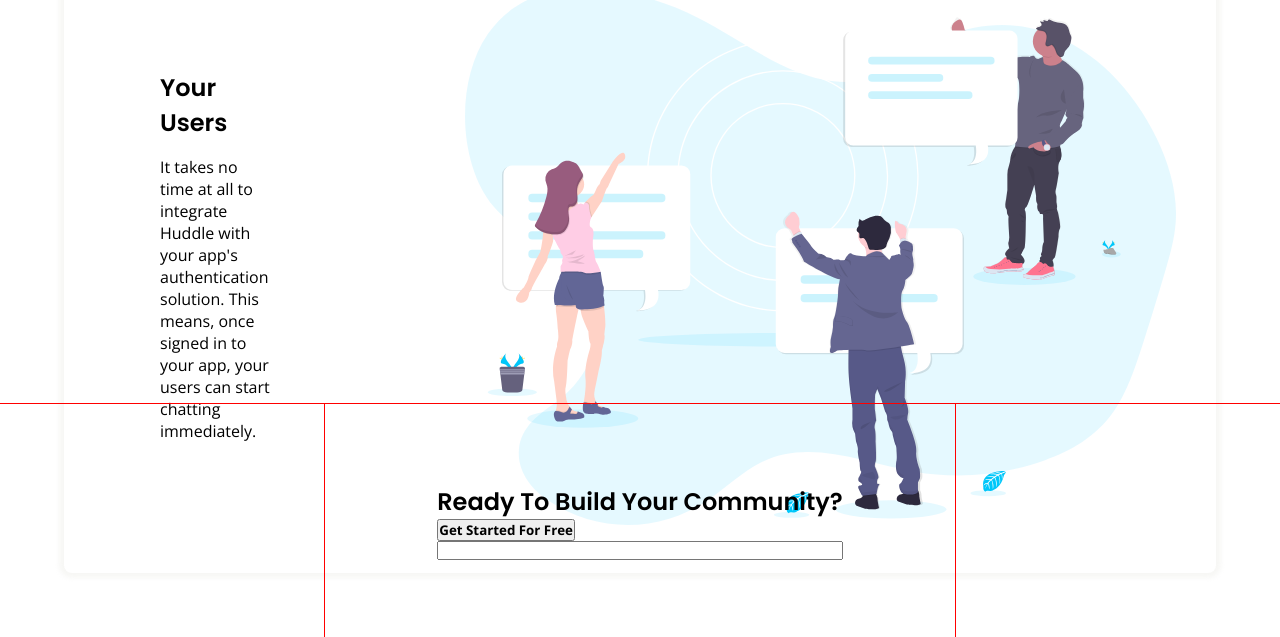
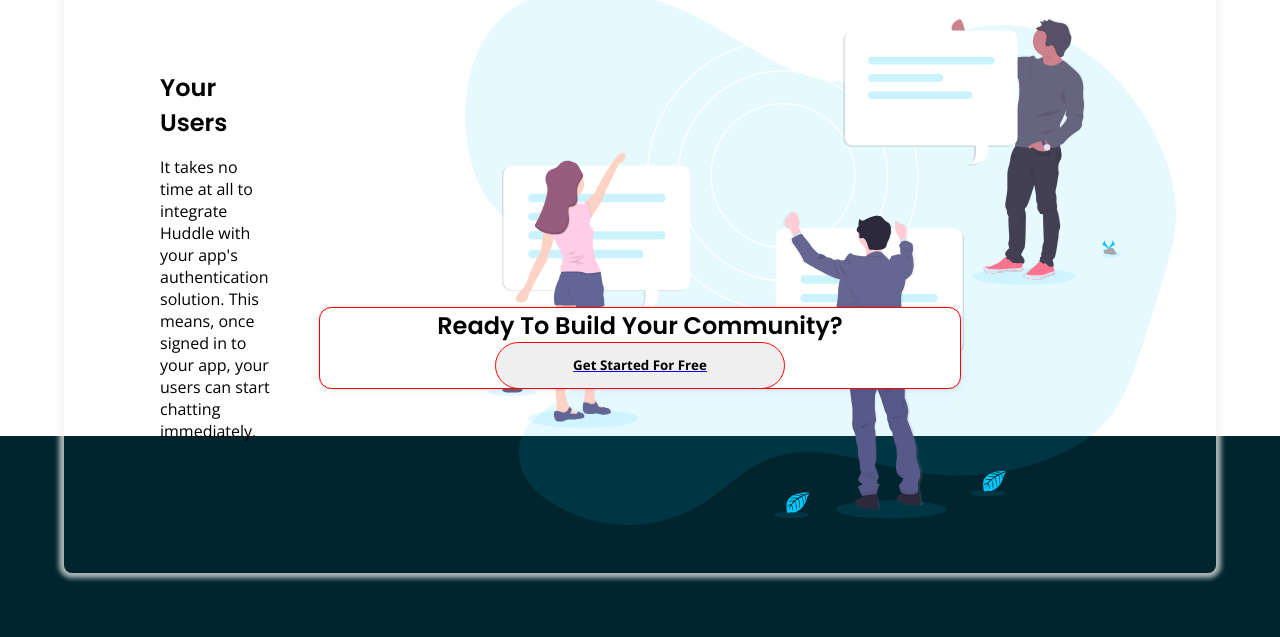
Before and after one commit to codein-looney/huddle-landing-page-with-alternating-feature-blocks-master, a plain HTML site: page index.html in a window 1280 px wide. Shown: the part 2252-2889 px from the top of the page. Drawn offline with nearby package versions, Linux system fonts and the light colour scheme.

Commit message:
replaced form with cta

```diff
--- a/index.html
+++ b/index.html
@@ -81,11 +81,10 @@
   </main>
 
   <section class="cta">
-    <form action="">
-      <h2 class="form-title">Ready To Build Your Community?</h2>
+    <div class="cta-box">
+      <h2 class="cta-title">Ready To Build Your Community?</h2>
       <a href="#"><button class="cta-btn">Get Started For Free</button></a>
-      <input type="email" name="email" id="email">
-    </form>
+    </div>
   </section>
 
   <footer class="footer-primary">
--- a/scss/components/_buttons.scss
+++ b/scss/components/_buttons.scss
@@ -23,3 +23,14 @@
         opacity: .8;
     }
 }
+
+.cta-btn {
+    padding: 1em;
+    width: 45%;
+    display: flex;
+    justify-content: center;
+    margin: 0 auto;
+    outline: 1px solid red;
+    border-radius: 2em;
+    border: none;
+}
--- a/scss/layout/_forms.scss
+++ b/scss/layout/_forms.scss
@@ -1,14 +1,24 @@
 .cta {
+    width: 100%;
     display: flex;
+    position: absolute;
+    top: 320%;
 
-    outline: 1px solid red;
-
-    form {
-        padding: 5em 7em;
-        margin: 0 auto;
+    .cta-box {
+        width: 50%;
+        // padding: 5em 7em;
         display: flex;
         flex-direction: column;
+        margin: 0 auto;
+        box-shadow: rgba(67, 71, 85, 0.27) 0px  0px 0.25em, rgba(90, 125, 188, 0.05) 0px 0.25em 1em;
+        background-color: white;
+        border-radius: .7em;
+        transform: translateX(50%, 50%);
 
         outline: 1px solid red;
+
+        .cta-title {
+            text-align: center;
+        }
     }
 }
--- a/scss/layout/_grid.scss
+++ b/scss/layout/_grid.scss
@@ -1,5 +1,5 @@
 main {
-    margin: 7.5em 4em 16em 4em;
+    margin: 7.5em 4em 18em 4em;
     height: 185vh;
     display: flex;
     flex-direction: column;
```
Also changed, not shown: css/styles.css, 1 other file.
